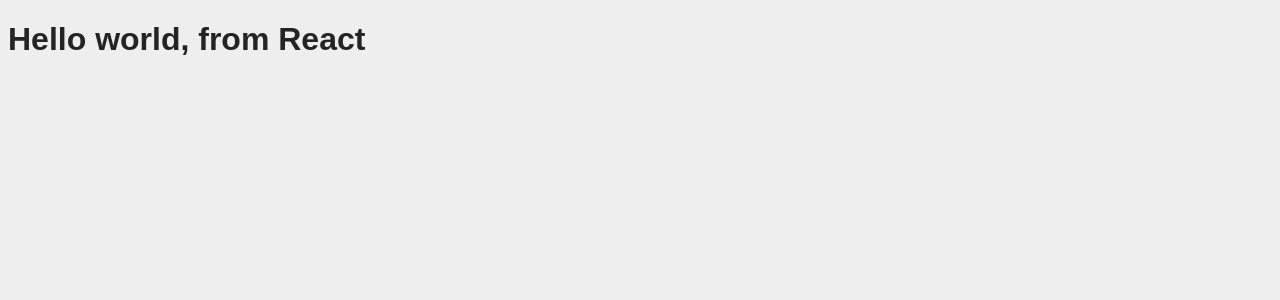
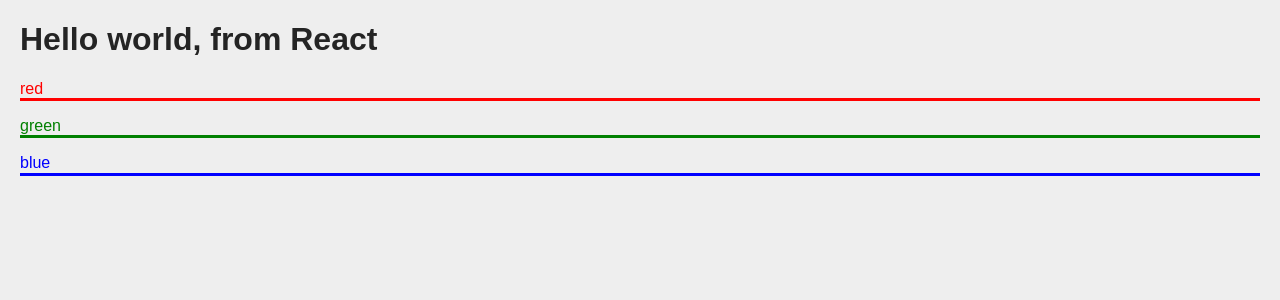
Before and after one commit to tjallen/tja-webpack, a React app: page / in a window 1280 px wide. Shown: the top 300 px of the page. Built offline with nearby package versions, Linux system fonts and the light colour scheme; the HTML template or start-up script is replaced by a standard one.

Commit message:
Clean up directory structure; rn app/ to src/; +CSS modules example

```diff
--- a/app/scripts/App.js
+++ /dev/null
@@ -1,9 +0,0 @@
-import React, { Component, PropTypes } from 'react';
-
-export default class App extends Component {
-  render() {
-    return (
-      <h1>Hello world, from React</h1>
-    );
-  }
-}
--- a/app/scripts/index.js
+++ /dev/null
@@ -1,13 +0,0 @@
-// global postcss
-require('../styles/style.scss');
-
-import React from 'react';
-import ReactDOM from 'react-dom';
-import App from './App';
-
-const rootElement = document.getElementById('app');
-
-ReactDOM.render(
-  <App />,
-  rootElement
-);
--- a/app/styles/style.scss
+++ /dev/null
@@ -1,44 +0,0 @@
-body {
-  background-color: #eee;
-  color: #242424;
-  font-family: Arial, "Helvetica Neue", Helvetica, sans-serif;
-}
-
-/* sample for testing sass syntax - delete me
-$foo: orange;
-
-html {
-  body {
-    h1 {
-      background-color: $foo;
-    }
-  }
-}
-
-*/
-
-/* sample for testing postcss modules - delete me
-
-.example {
-    display: flex;
-    transition: all .5s;
-    user-select: none;
-    background: linear-gradient(to bottom, white, black);
-}
-
-.phone {
-    &_title {
-        width: 500px;
-        @media (max-width: 500px) {
-            width: auto;
-        }
-        body.is_dark & {
-            color: white;
-        }
-    }
-    img {
-        display: block;
-    }
-}
-
-end sample */
--- a/package.json
+++ b/package.json
@@ -5,6 +5,7 @@
   "main": "webpack.config.js",
   "dependencies": {
     "babel-runtime": "^6.6.1",
+    "normalize.css": "^4.1.1",
     "react": "^15.0.1",
     "react-dom": "^15.0.1"
   },
--- /dev/null
+++ b/src/components/App.js
@@ -0,0 +1,16 @@
+import React, { Component } from 'react';
+// css modules
+import styles from './App.scss';
+
+export default class App extends Component {
+  render() {
+    return (
+      <div>
+        <h1>Hello world, from React</h1>
+        <p className={styles.red}>red</p>
+        <p className={styles.green}>green</p>
+        <p className={styles.blue}>blue</p>
+      </div>
+    );
+  }
+}
--- /dev/null
+++ b/src/components/App.scss
@@ -0,0 +1,30 @@
+// example css module
+
+// todo: work out why first rule doesnt always apply
+.firststyle {
+  color: black;
+  border: 3px solid black;
+}
+
+.red {
+  color: red;
+  border-bottom: 3px solid red;
+}
+
+.green {
+  color: green;
+  border-bottom: 3px solid green;
+}
+
+.blue {
+  color: blue;
+  border-bottom: 3px solid blue;
+}
+
+.some {
+  .nested {
+    .shite {
+      border: 1px solid black;
+    }
+  }
+}
--- /dev/null
+++ b/src/global.scss
@@ -0,0 +1,15 @@
+// global styles
+
+*, *:before, *:after {
+  box-sizing: border-box;
+}
+
+body {
+  background-color: #eee;
+  color: #242424;
+  font-family: Arial, "Helvetica Neue", Helvetica, sans-serif;
+}
+
+main {
+  padding: 0 20px;
+}
--- /dev/null
+++ b/src/index.js
@@ -0,0 +1,16 @@
+// optional normalize.css and global css if needed
+import 'normalize.css/normalize.css';
+import './global.scss';
+
+import React from 'react';
+import ReactDOM from 'react-dom';
+import App from './components/App';
+
+const rootElement = document.getElementById('app');
+
+ReactDOM.render(
+  <main>
+    <App />
+  </main>,
+  rootElement
+);
--- a/webpack.config.js
+++ b/webpack.config.js
@@ -5,11 +5,11 @@
 
 module.exports = {
   entry: [
-    path.resolve(__dirname, 'app/scripts/index.js'),
+    path.resolve(__dirname, 'src/index.js'),
   ],
   output: {
     path: path.resolve(__dirname, 'build'),
-    filename: 'scripts/bundle.js',
+    filename: 'bundle.js',
   },
   resolve: {
     extensions: ['', '.js', '.jsx'],
@@ -18,7 +18,7 @@
     new HtmlPlugin({
       title: 'My app title',
       description: 'My app description',
-      template: 'app/index.hbs',
+      template: 'src/index.hbs',
     }),
     new CleanWebpackPlugin(['build/*'], {
       verbose: true,
@@ -29,11 +29,11 @@
     loaders: [
       {
         test: /\.css$/,
-        loader: 'style-loader!css-loader!postcss-loader',
+        loader: 'style-loader!css-loader?modules!postcss-loader',
       },
       {
         test: /\.scss$/,
-        loader: 'style-loader!css-loader!postcss-loader',
+        loader: 'style-loader!css-loader?modules!postcss-loader',
       },
       {
         test: /\.jsx?$/,
```
Also changed, not shown: 2 other files (tests, documents, lock files or other folders).
